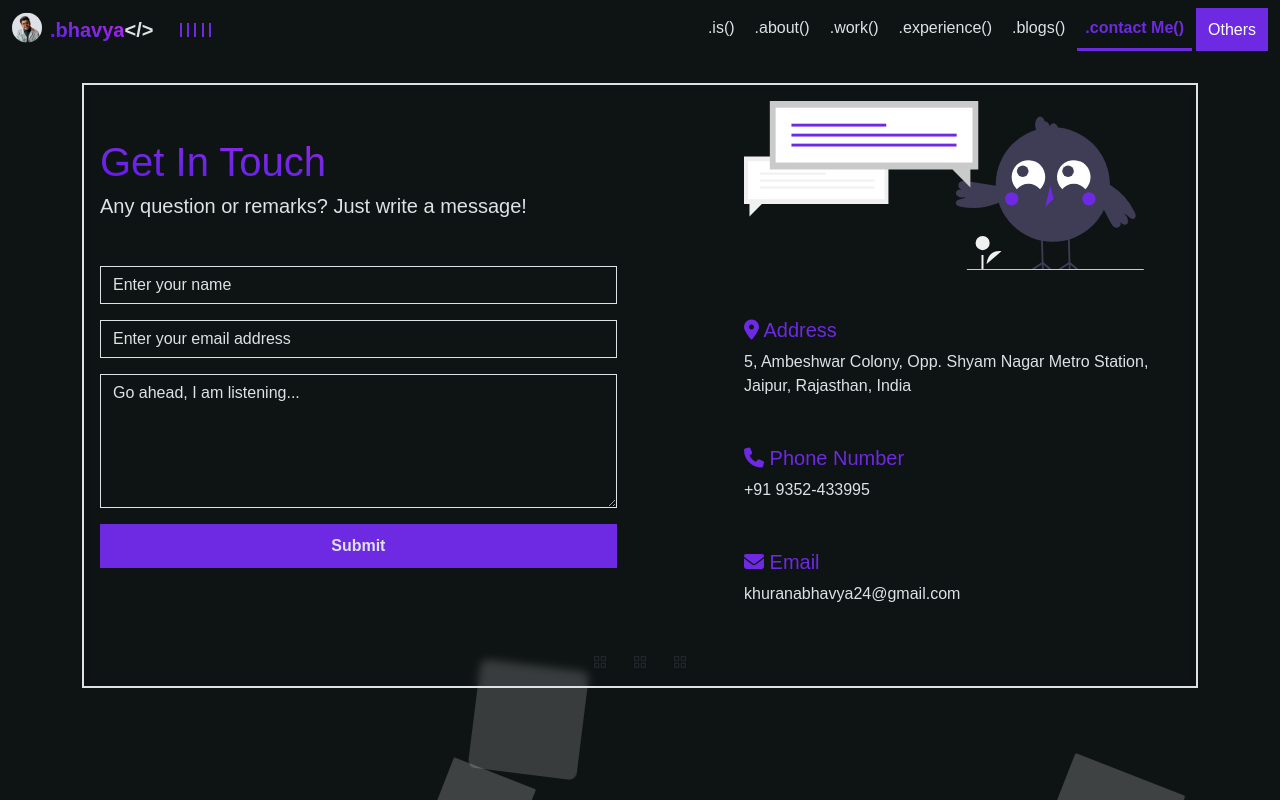
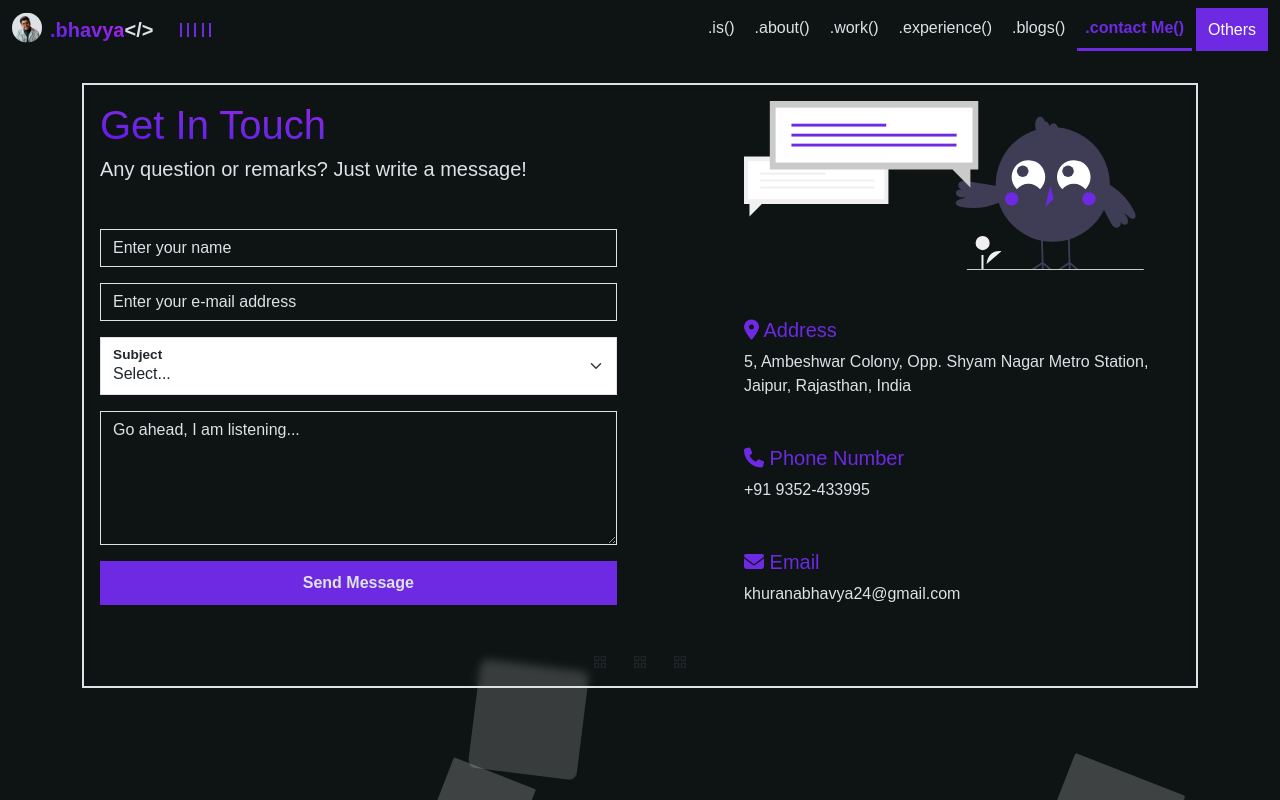
Before and after one commit to TheNewC0der-24/Portfolio, a React (Create React App) app: page /contact in a window 1280 px wide. Built offline with nearby package versions, Linux system fonts and the light colour scheme; a web font is replaced by a local one.

Commit message:
Add Subject field

```diff
--- a/src/Components/Contact/Contact.jsx
+++ b/src/Components/Contact/Contact.jsx
@@ -1,7 +1,9 @@
 import React, { useRef } from 'react';
-import emailjs from '@emailjs/browser';
 import styles from './Contact.module.css';
 import { createGlobalStyle, ThemeProvider } from 'styled-components';
+
+// Email.js
+import emailjs from '@emailjs/browser';
 
 // Icon
 import { RiFunctionLine } from 'react-icons/ri';
@@ -41,6 +43,7 @@ const Contact = () => {
     const initialValues = {
         name: "",
         email: "",
+        subject: "",
         message: "",
     };
 
@@ -55,12 +58,22 @@ const Contact = () => {
     const validateEmail = (value) => {
         let error;
         if (!value) {
-            error = "*Email is required";
+            error = "*E-mail is required";
         } else if (!/^[A-Z0-9._%+-]+@[A-Z0-9.-]+\.[A-Z]{2,4}$/i.test(value)) {
-            error = "*Invalid email address";
+            error = "*Invalid e-mail address";
         }
         return error;
     };
+
+    const validateSubject = (value) => {
+        let error;
+        if (!value) {
+            error = "*Select Subject";
+        } else if (value === "Select...") {
+            error = "*Choose correct option";
+        }
+        return error;
+    }
 
     const validateMessage = (value) => {
         let error;
@@ -140,7 +153,7 @@ const Contact = () => {
                                                         className={`form-control ${errors.email && touched.email ? "border-danger" : ""}`}
                                                         id="email"
                                                         name="email"
-                                                        placeholder="Enter your email address"
+                                                        placeholder="Enter your e-mail address"
                                                         validate={validateEmail}
                                                     />
                                                     {errors.email && touched.email && (
@@ -149,6 +162,30 @@ const Contact = () => {
                                                         </div>
                                                     )}
                                                 </div>
+                                                <div className="mb-3 form-floating">
+                                                    <Field as="select"
+                                                        className={`form-select  ${errors.subject && touched.subject ? "border-danger" : ""}`}
+                                                        id="subject"
+                                                        name="subject"
+                                                        placeholder="Subject"
+                                                        validate={validateSubject}>
+                                                        <option selected value="Select">Select...</option>
+                                                        <option value="Budget">Budget</option>
+                                                        <option value="Questions">Questions</option>
+                                                        <option value="Opinion">Opinion</option>
+                                                        <option value="Suggestions">Suggestions</option>
+                                                        <option value="Just chatting">Just chatting</option>
+                                                        <option value="Questions">Other</option>
+                                                    </Field>
+                                                    <label className='fw-bold text-dark' htmlFor="floatingSelect">Subject</label>
+                                                    {
+                                                        errors.subject && touched.subject &&
+                                                        <div className="form-text text-danger">
+                                                            {errors.subject}
+                                                        </div>
+                                                    }
+                                                </div>
+
                                                 <div className="mb-3">
                                                     <Field as="textarea"
                                                         className={`form-control ${errors.message && touched.message ? "border-danger" : ""}`}
@@ -169,7 +206,7 @@ const Contact = () => {
                                                     className={styles.submitBtn}
                                                     id="submitBtn"
                                                 >
-                                                    Submit
+                                                    Send Message
                                                 </button>
                                             </Form>
                                         )}
```
